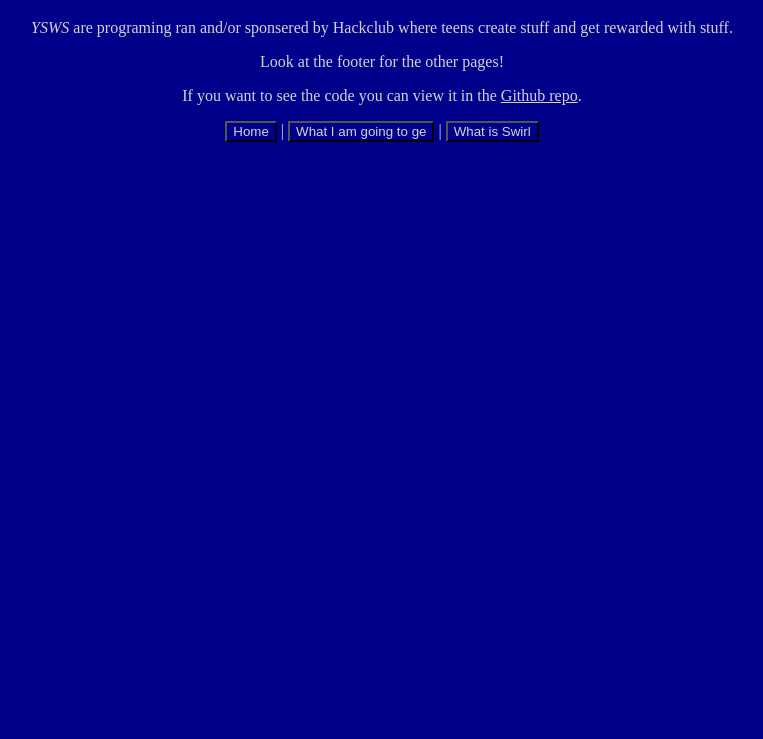
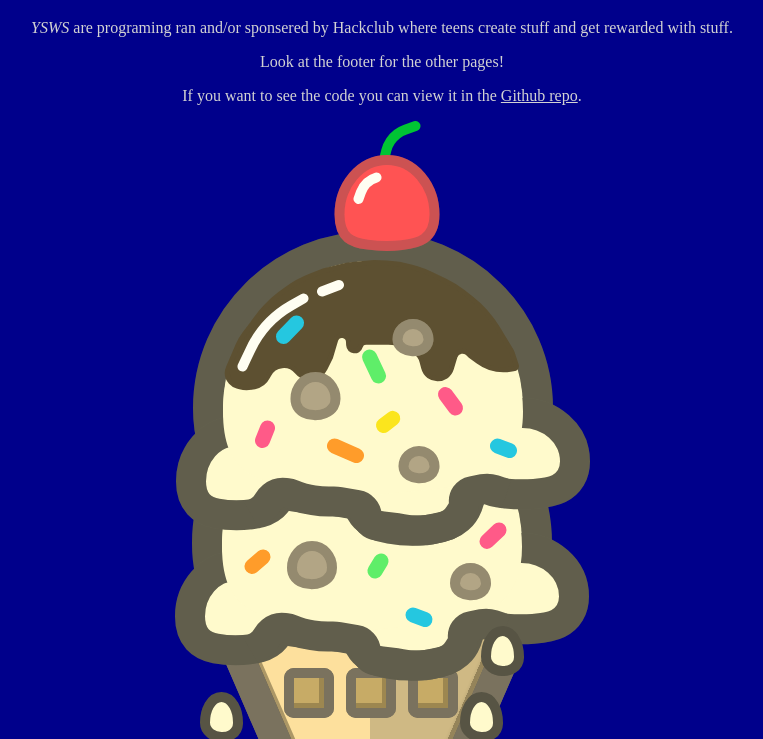
Before and after one commit to hackclub-ethan/Swirl, a plain HTML site: page index.html in a window 1280 px wide. Shown: the part 61-800 px from the top of the page, without its empty margins (258-1021 px from the left). Drawn offline with Linux system fonts and the light colour scheme.

Commit message:
Added image

```diff
--- a/index.html
+++ b/index.html
@@ -19,6 +19,8 @@
 
     <p>If you want to see the code you can view it in the  <a href="https://github.com/hackclub-ethan/Swirl">Github repo</a>.</p>
 
+    <img src="./fav.svg" alt="Icecream" />
+
     <footer>
         <button onclick="window.location.href='./index.html';">
             Home
```
